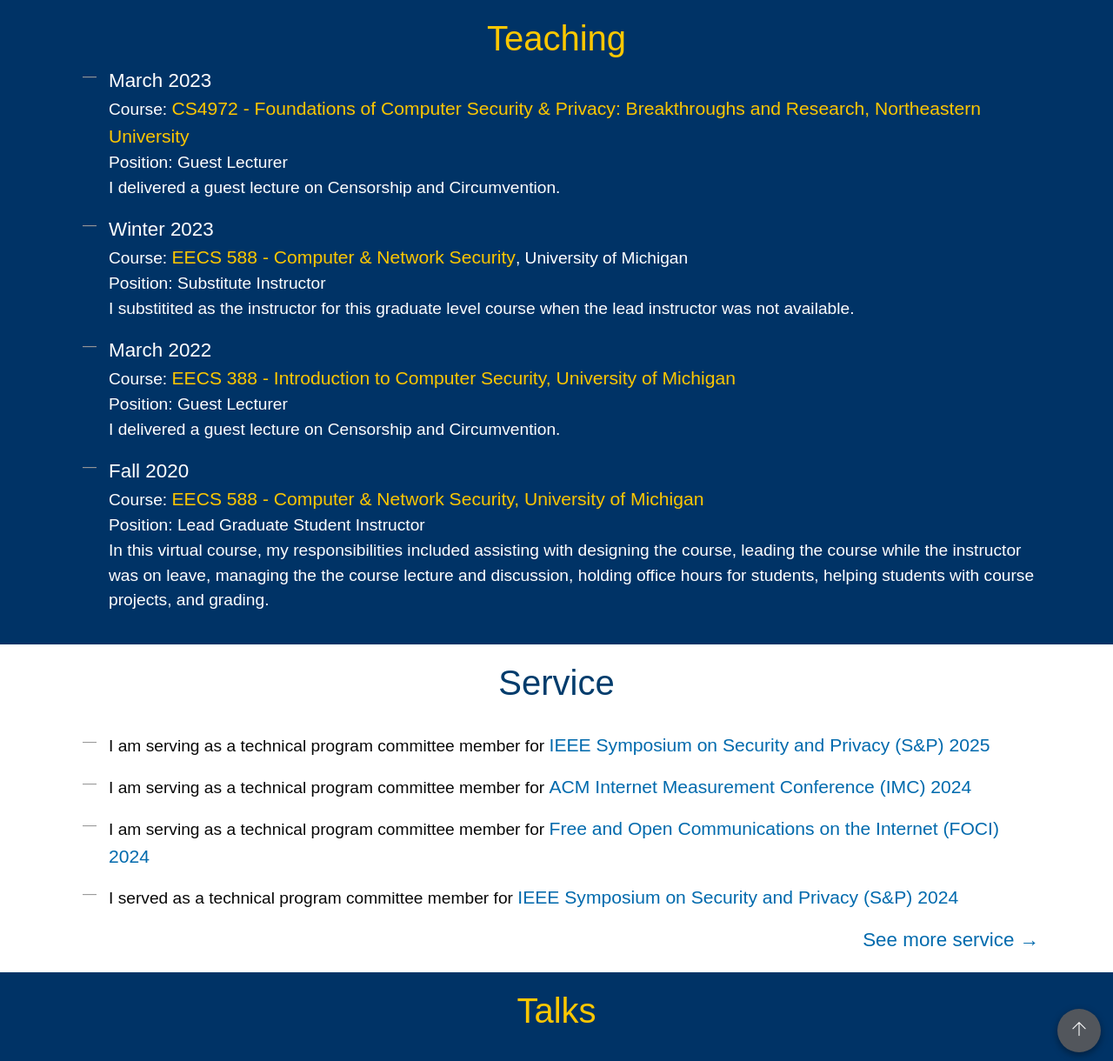
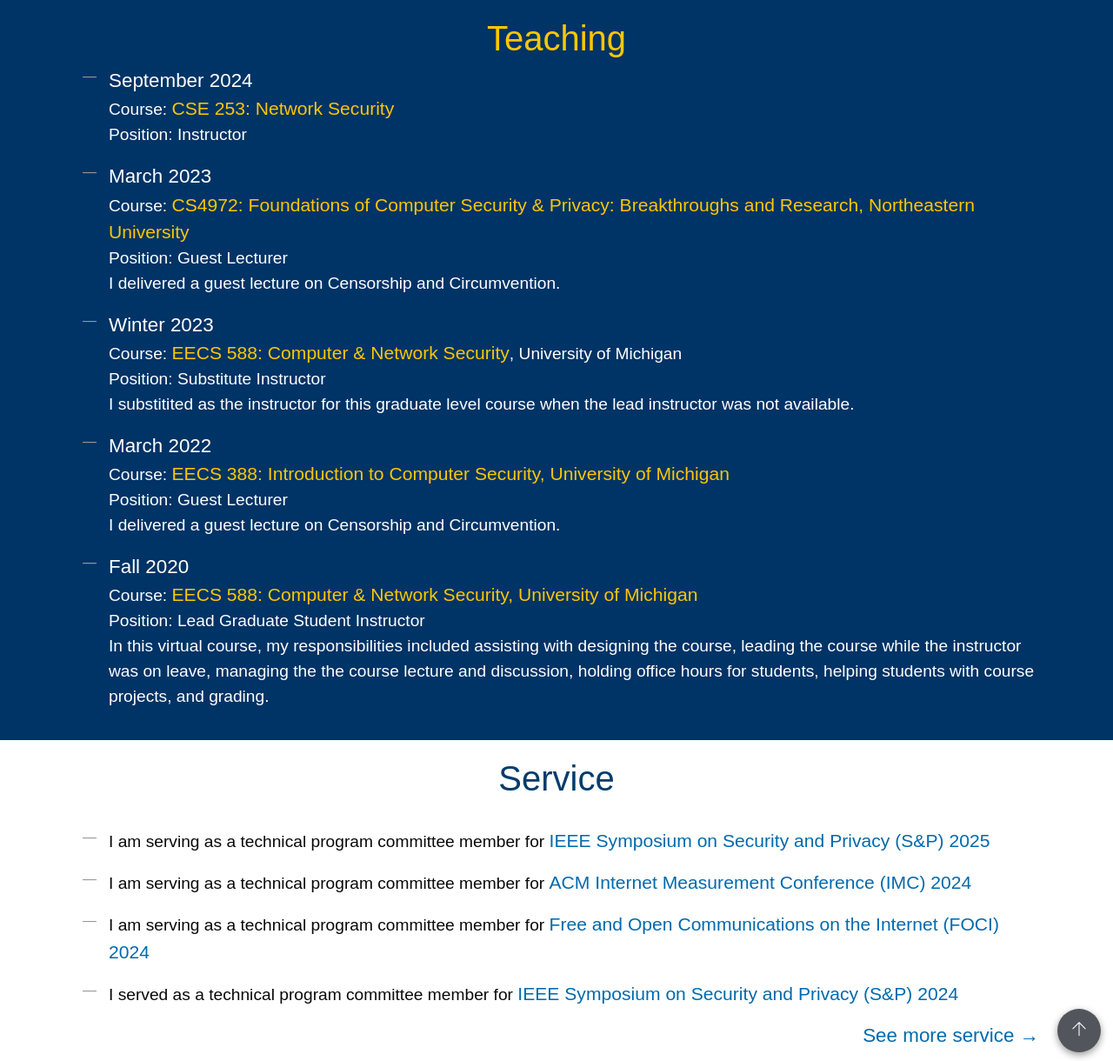
Before and after one commit to ramakrishnansr/ramakrishnansr.github.io, a Jekyll site: the page built from index.html, in a window 1280 px wide and 1400 px high, scrolled down 3009 px. Shown: the part 180-1400 px from the top of the window at 87% size. Built offline with Jekyll 4.4.1, drawn with Linux system fonts in a browser that asks for light colours; nearby versions of some CDN libraries; some web fonts are replaced.

```diff
--- a/_data/teaching.yml
+++ b/_data/teaching.yml
@@ -1,20 +1,24 @@
+- key: teaching5
+  date: September 2024
+  class: '<a href="teaching/cse253-fall24" target="_blank">CSE 253: Network Security</a>'
+  position: 'Instructor'
 - key: teaching4
   date: March 2023
-  class: '<a href="https://swsprec.com/4973/readings" target="_blank">CS4972 - Foundations of Computer Security & Privacy: Breakthroughs and Research, Northeastern University</a>'
+  class: '<a href="https://swsprec.com/4973/readings" target="_blank">CS4972: Foundations of Computer Security & Privacy: Breakthroughs and Research, Northeastern University</a>'
   position: 'Guest Lecturer'
   description: 'I delivered a guest lecture on Censorship and Circumvention.'
 - key: teaching3
   date: Winter 2023
-  class: '<a href="https://www.eecs.umich.edu/courses/eecs588" target="_blank">EECS 588 - Computer & Network Security</a>, University of Michigan'
+  class: '<a href="https://www.eecs.umich.edu/courses/eecs588" target="_blank">EECS 588: Computer & Network Security</a>, University of Michigan'
   position: 'Substitute Instructor'
   description: 'I substitited as the instructor for this graduate level course when the lead instructor was not available.'
 - key: teaching2
   date: March 2022
-  class: '<a href="https://eecs388.org" target="_blank">EECS 388 - Introduction to Computer Security, University of Michigan</a>'
+  class: '<a href="https://eecs388.org" target="_blank">EECS 388: Introduction to Computer Security, University of Michigan</a>'
   position: 'Guest Lecturer'
   description: 'I delivered a guest lecture on Censorship and Circumvention.'
 - key: teaching1
   date: Fall 2020
-  class: '<a href="https://www.eecs.umich.edu/courses/eecs588" target="_blank">EECS 588 - Computer & Network Security, University of Michigan</a>'
+  class: '<a href="https://www.eecs.umich.edu/courses/eecs588" target="_blank">EECS 588: Computer & Network Security, University of Michigan</a>'
   position: 'Lead Graduate Student Instructor'
   description: 'In this virtual course, my responsibilities included assisting with designing the course, leading the course while the instructor was on leave, managing the the course lecture and discussion, holding office hours for students, helping students with course projects, and grading.'
```
Also changed, not shown: _layouts/class.html (added, +186 -0 lines), teaching/cse253-fall24.html (added, +16 -0 lines).
